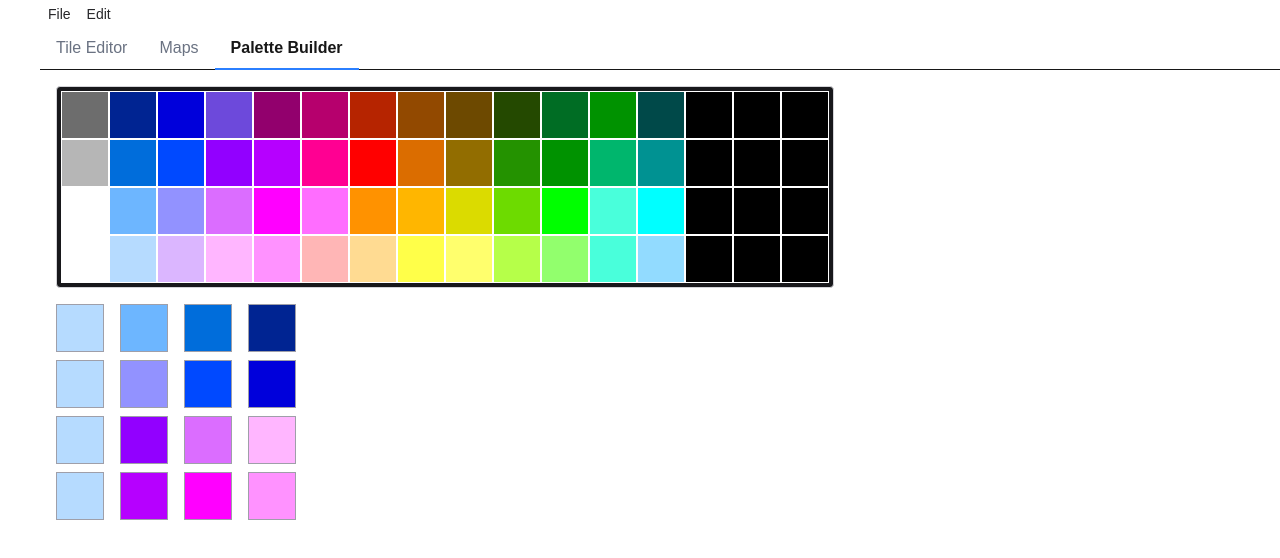
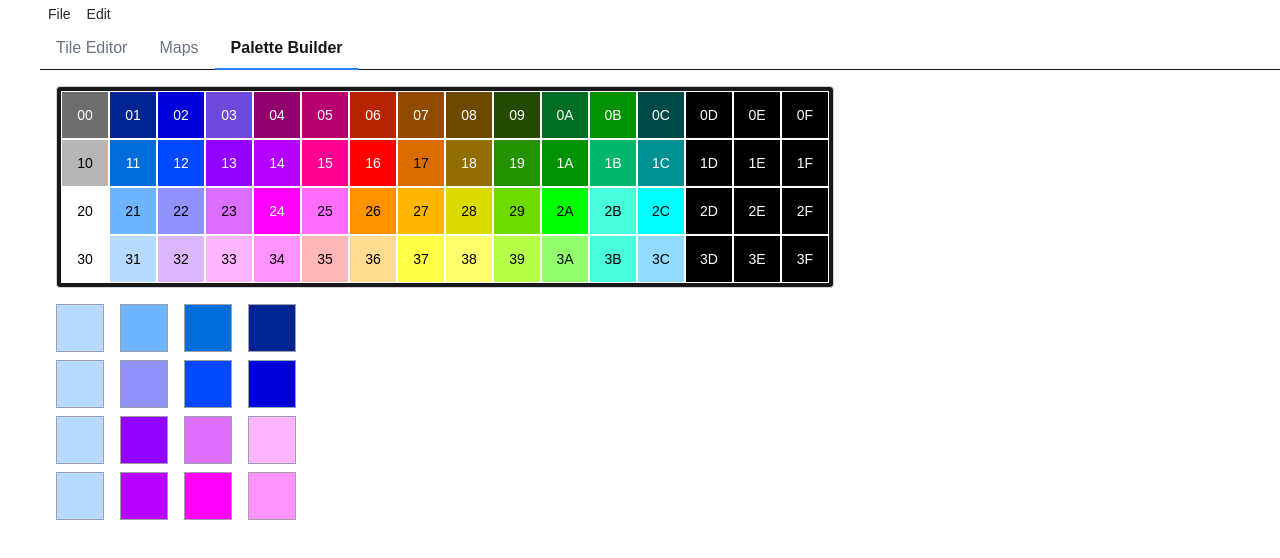
Before and after one commit to soshimozi/nes-editor, a Next.js app: page /tile-map-editor in a window 1280 px wide. Both pictures are taken after a click on the button "Palette Builder". Shown: the top 558 px of the page. Built offline with nearby package versions, Linux system fonts and the light colour scheme.

Commit message:
Cleaned up Palette Builder

```diff
--- a/src/components/PaletteBuilder.tsx
+++ b/src/components/PaletteBuilder.tsx
@@ -11,12 +11,93 @@ interface NESPaletteViewerProps {
     onUpdate?: (pindex: number, cindex: number, color: string) => void;
 }
 
+interface ColorBoxProps {
+    value: string; // expected to be a hex color string, e.g. "#aabbcc"
+    index: number;
+  }
+
+  // Helper function to get Tailwind text color class based on brightness
+  function getTextColor(backgroundColor: string): string {
+    let r = 0, g = 0, b = 0;
+
+    // Check if it's a hex string and handle shorthand (#abc) and full (#aabbcc)
+    if (backgroundColor.startsWith('#')) {
+      if (backgroundColor.length === 7) {
+        r = parseInt(backgroundColor.slice(1, 3), 16);
+        g = parseInt(backgroundColor.slice(3, 5), 16);
+        b = parseInt(backgroundColor.slice(5, 7), 16);
+      } else if (backgroundColor.length === 4) {
+        r = parseInt(backgroundColor.charAt(1) + backgroundColor.charAt(1), 16);
+        g = parseInt(backgroundColor.charAt(2) + backgroundColor.charAt(2), 16);
+        b = parseInt(backgroundColor.charAt(3) + backgroundColor.charAt(3), 16);
+      }
+    }
+
+    // Calculate brightness
+    const brightness = (r * 299 + g * 587 + b * 114) / 1000;
+
+    // Return Tailwind CSS class based on brightness threshold
+    return brightness > 128 ? 'text-black' : 'text-white';
+  }
+
+  // Optional: helper to pad the hex value (if needed)
+  function padString(str: string, length: number): string {
+    return str.padStart(length, '0');
+  }
+
+  const ColorBox: React.FC<ColorBoxProps> = ({ value, index }) => {
+    const textColorClass = getTextColor(value);
+
+    return (
+      <div
+        className="w-[48px] h-[48px] flex items-center justify-center border border-white"
+        style={{ backgroundColor: value }}
+      >
+        <span className={`text-sm ${textColorClass}`}>
+          {padString(index.toString(16), 2).toUpperCase()}
+        </span>
+      </div>
+    );
+  };
+
+// Define the props for a single ColorCell
+interface ColorCellProps {
+    value: string;
+    paletteIndex: number;
+    colorIndex: number;
+    onCellDropped: (id: string, paletteIndex: number, colorIndex: number) => void;
+  }
+
+  // ColorCell component encapsulates the conditional logic:
+  // For all rows except the first row and only for the first column,
+  // it renders a simple colored div; otherwise, it wraps the cell in a DropZone.
+  const ColorCell: React.FC<ColorCellProps> = ({ value, paletteIndex, colorIndex, onCellDropped }) => {
+    const cellContent = (
+      <div
+        style={{ backgroundColor: value }}
+        className="w-[48px] h-[48px] border border-zinc-400"
+      />
+    );
+
+    if (paletteIndex !== 0 && colorIndex === 0) {
+      return cellContent;
+    }
+
+    return (
+      <DropZone
+        onDrop={(id) => onCellDropped(id, paletteIndex, colorIndex)}
+        className="w-fit"
+      >
+        {cellContent}
+      </DropZone>
+    );
+  };
+
 export const PaletteBuilder : React.FC<NESPaletteViewerProps> = ({palette, onUpdate, palettes}) => {
 
     const handleDrop = (color: string, paletteIndex: number, colorIndex: number): void => {
 
         onUpdate?.(paletteIndex, colorIndex, color);
-
     }
 
     return (
@@ -25,7 +106,7 @@ export const PaletteBuilder : React.FC<NESPaletteViewerProps> = ({palette, onUpd
                 {palette.map((value, index) => (
                     <div key={index}>
                         <DraggableItem id={value}>
-                            <div className="w-[48px] h-[48px] border border-white" style={{ backgroundColor: value }}></div>
+                            <ColorBox index={index} value={value} />
                         </DraggableItem>
                     </div>
                 ))}
@@ -36,7 +117,13 @@ export const PaletteBuilder : React.FC<NESPaletteViewerProps> = ({palette, onUpd
                         <div className="flex flex-row gap-4">
                             {p.map((value, cindex) => (
                                 <div key={cindex} className="w-fit">
-                                {pindex !==0 && cindex == 0 ?
+                                <ColorCell
+                                value={value}
+                                paletteIndex={pindex}
+                                colorIndex={cindex}
+                                onCellDropped={handleDrop}
+                                />
+                                    {/* {pindex !==0 && cindex == 0 ?
                                     (
                                         <div style={{backgroundColor: value}} className="w-[48px] h-[48px] border border-zinc-400"></div>
                                     ):
@@ -45,7 +132,7 @@ export const PaletteBuilder : React.FC<NESPaletteViewerProps> = ({palette, onUpd
                                             <div style={{backgroundColor: value}} className="w-[48px] h-[48px] border border-zinc-400"></div>
                                         </DropZone>
                                     )
-                                }
+                                    } */}
                                 </div>
                             ))}
                         </div>
```
Lines whose indentation alone changed are shown as unchanged.
